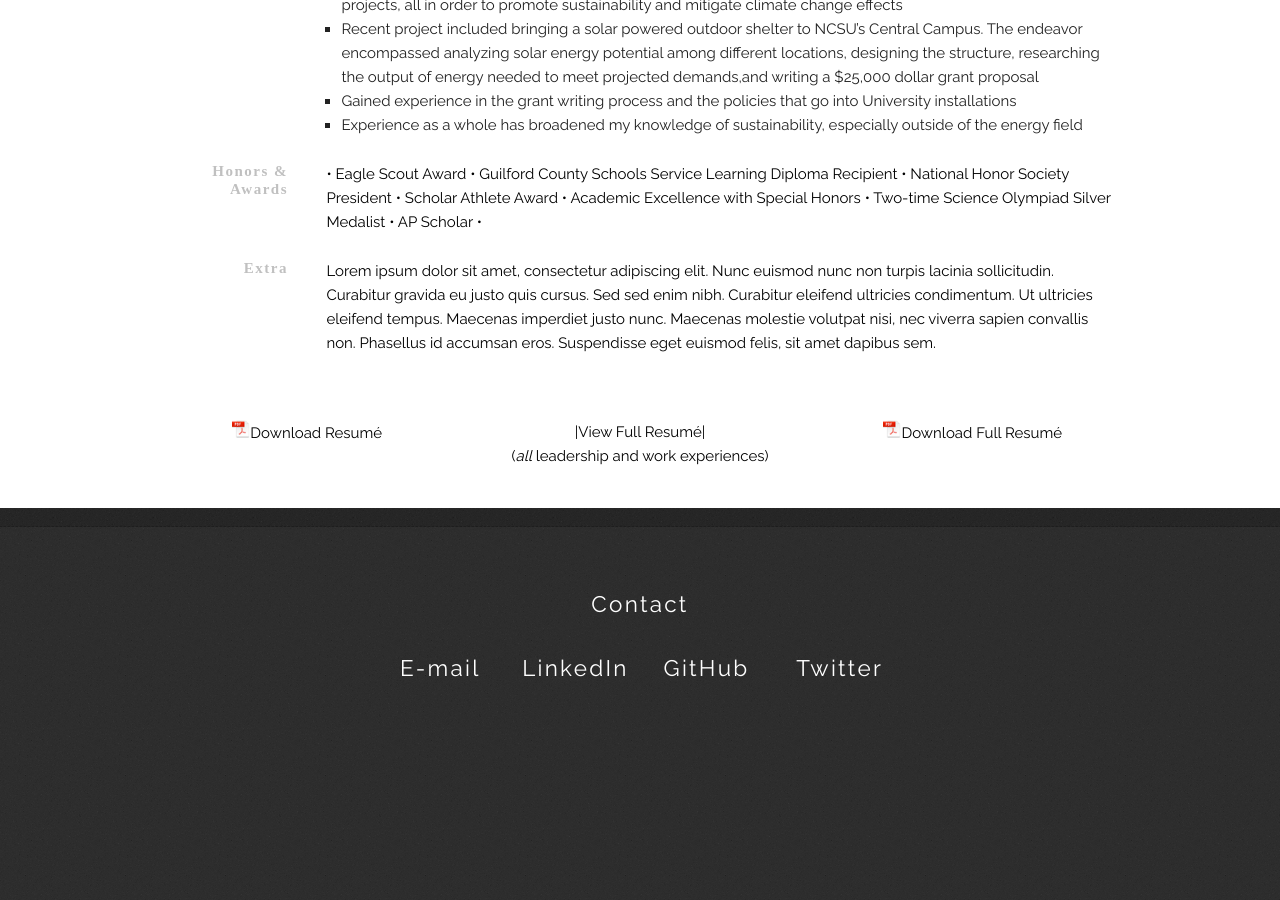
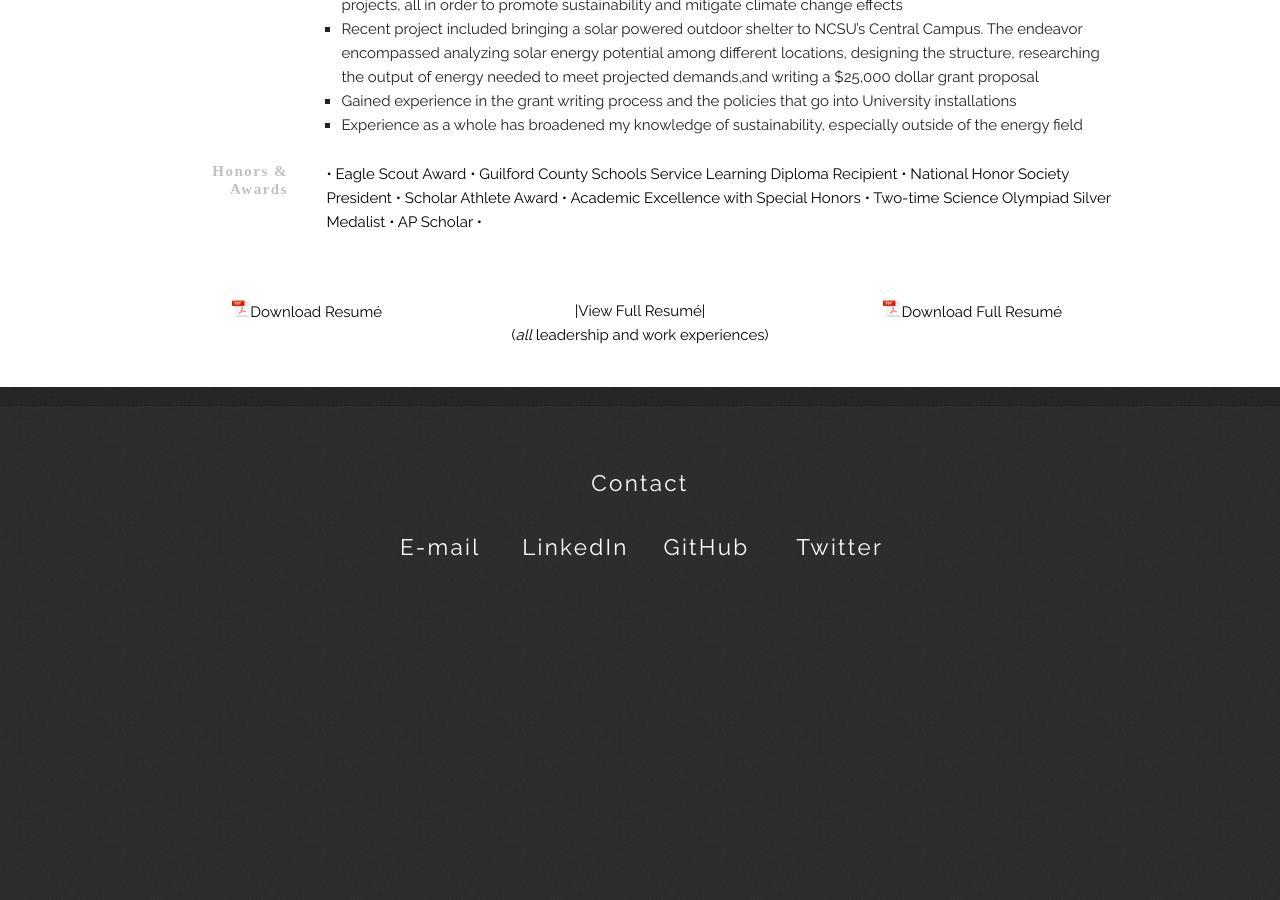
Before and after one commit to jacksoncwilliams/jackson-erin, a Jekyll site: the page built from simpleindex.html, in a window 1280 px wide and 900 px high, scrolled down 2724 px. Built offline with Jekyll 4.4.1, drawn with Linux system fonts in a browser that asks for light colours; nearby versions of some CDN libraries; some web fonts are replaced.

Commit message:
Update simpleindex.html

```diff
--- a/simpleindex.html
+++ b/simpleindex.html
@@ -235,21 +235,6 @@ title: Jackson Williams
             </div>
 
 
-            <div class="container extra">
-                        <div class="two columns">
-                                    <h1>Extra</h1>
-                        </div>
-
-                        <div class="ten columns">
-                                    <p> Lorem ipsum dolor sit amet, consectetur adipiscing elit. Nunc euismod nunc non turpis lacinia
-                                    sollicitudin. Curabitur gravida eu justo quis cursus. Sed sed enim nibh. Curabitur eleifend
-                                    ultricies condimentum. Ut ultricies eleifend tempus. Maecenas imperdiet justo nunc. Maecenas
-                                    molestie volutpat nisi, nec viverra sapien convallis non. Phasellus id accumsan eros. Suspendisse
-                                    eget euismod felis, sit amet dapibus sem.
-                                    </p>
-                        </div>
-            </div>
-
             <div class="container downloadbar">
                         <div class="four columns">
                                     <p>
```
